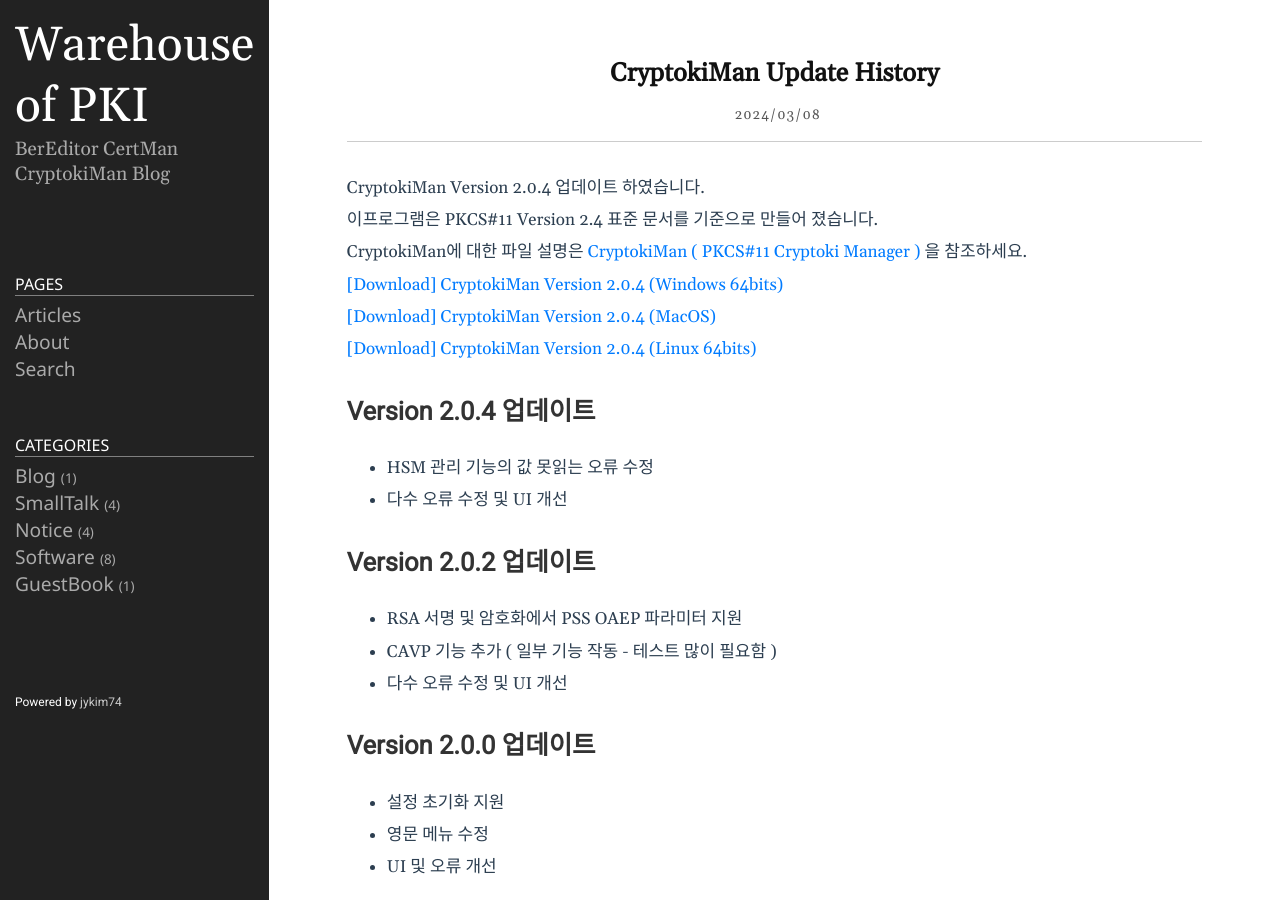
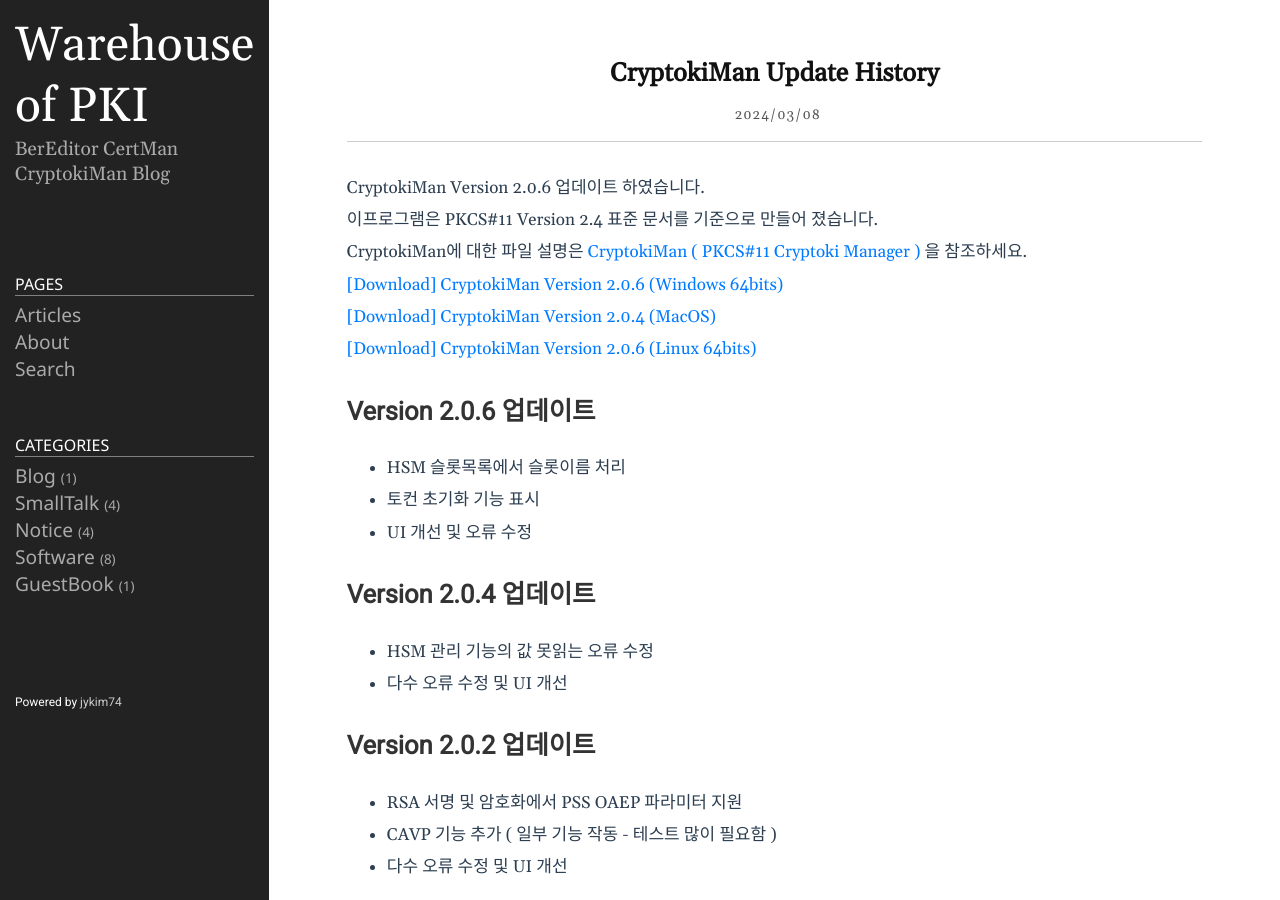
Before and after one commit to jykim74/jykim74.github.io, a Jekyll site: the page built from _posts/2024-03-08-CryptokiUpdate.md, in a window 1280 px wide and 900 px high. Built offline with Jekyll 4.4.1, drawn with Linux system fonts in a browser that asks for light colours; nearby versions of some CDN libraries; comment, search, counter and statistics services are not loaded.

Commit message:
CryptokiMan Version 2.0.6 msi zip 적용

```diff
--- a/_posts/2023-04-13-CryptokiMan.markdown
+++ b/_posts/2023-04-13-CryptokiMan.markdown
@@ -10,11 +10,11 @@
 Actually, the module test was done with the library downloaded from https://www.opendnssec.org/softhsm/.
 This is a program I made personally, so if you have any questions or bugs, use [Google Groups]( https://groups.google.com/g/cryptokiman, "Google Groups" )
 
-[[Download] CryptokiMan Version 2.0.4 (Win64)](https://jykim74.github.io/msi/CryptokiMan-enV204.msi "CryptokiMan")
+[[Download] CryptokiMan Version 2.0.6 (Win64)](https://jykim74.github.io/msi/CryptokiMan-enV206.msi "CryptokiMan")
 
 [[Download] CryptokiMan Version 2.0.4(MacOS)](https://jykim74.github.io/dmg/CryptokiManV204.dmg, "CryptokiMan")
 
-[[Download] CryptokiMan Version 2.0.4 (Linux64)](https://jykim74.github.io/zip/CryptokiManV204.zip, "CryptokiMan")
+[[Download] CryptokiMan Version 2.0.6 (Linux64)](https://jykim74.github.io/zip/CryptokiManV206.zip, "CryptokiMan")
 
 If you would like to receive a license, simply write a request in [Free License Request](https::/jykim7.mycafe24.com/user_reg.php) and you can receive a trial (30-day) license.
 Of course, you can apply for a license multiple times.
--- a/_posts/2024-03-08-CryptokiUpdate.md
+++ b/_posts/2024-03-08-CryptokiUpdate.md
@@ -4,14 +4,19 @@
 tags: [Cryptoki, CryptokiMan, ECDSA, HSM, PKCS#11, PKI, RSA]
 category: Software
 ---
-CryptokiMan Version 2.0.4 업데이트 하였습니다.
+CryptokiMan Version 2.0.6 업데이트 하였습니다.
 이프로그램은 PKCS#11 Version 2.4 표준 문서를 기준으로 만들어 졌습니다.
 CryptokiMan에 대한 파일 설명은 [CryptokiMan ( PKCS#11 Cryptoki Manager )](https://jykim74.tistory.com/38) 을 참조하세요.
 
-[\[Download\] CryptokiMan Version 2.0.4 (Windows 64bits)](https://jykim74.github.io/msi/CryptokiMan-enV204.msi)
+[\[Download\] CryptokiMan Version 2.0.6 (Windows 64bits)](https://jykim74.github.io/msi/CryptokiMan-enV206.msi)
 [\[Download\] CryptokiMan Version 2.0.4 (MacOS)](https://jykim74.github.io/dmg/CryptokiManV204.dmg)
 
-[\[Download\] CryptokiMan Version 2.0.4 (Linux 64bits)](https://jykim74.github.io/zip/CryptokiManV204.zip)
+[\[Download\] CryptokiMan Version 2.0.6 (Linux 64bits)](https://jykim74.github.io/zip/CryptokiManV206.zip)
+
+## Version 2.0.6 업데이트
+- HSM 슬롯목록에서 슬롯이름 처리
+- 토컨 초기화 기능 표시
+- UI 개선 및 오류 수정
 
 ## Version 2.0.4 업데이트
 - HSM 관리 기능의 값 못읽는 오류 수정
--- a/appcast/cryptokiman_appcast_win.xml
+++ b/appcast/cryptokiman_appcast_win.xml
@@ -5,9 +5,9 @@
 		<description>Feed for CryptokiMan updates</description>
 		<language>en</language>
 		<item>
-			<title>Version 2.0.4</title>
+			<title>Version 2.0.6</title>
 			<sparkle:releaseNotesLink>https://jykim74.github.io/software/2024/03/08/CryptokiUpdate.html</sparkle:releaseNotesLink>
-			<enclosure url="https://jykim74.github.io/msi/CryptokiMan-enV204.msi" sparkle:version="2.0.4" length="0" type="application/octet-stream"/>
+			<enclosure url="https://jykim74.github.io/msi/CryptokiMan-enV206.msi" sparkle:version="2.0.6" length="0" type="application/octet-stream"/>
 		</item>
 	</channel>
 </rss>
--- a/appcast/cryptokiman_appcast_win_ko.xml
+++ b/appcast/cryptokiman_appcast_win_ko.xml
@@ -5,9 +5,9 @@
 		<description>Feed for CryptokiMan updates</description>
 		<language>en</language>
 		<item>
-			<title>Version 2.0.4</title>
+			<title>Version 2.0.6</title>
 			<sparkle:releaseNotesLink>https://jykim74.github.io/software/2024/03/08/CryptokiUpdate.html</sparkle:releaseNotesLink>
-			<enclosure url="https://jykim74.github.io/msi/CryptokiMan-enV204.msi" sparkle:version="2.0.4" length="0" type="application/octet-stream"/>
+			<enclosure url="https://jykim74.github.io/msi/CryptokiMan-enV206.msi" sparkle:version="2.0.6" length="0" type="application/octet-stream"/>
 		</item>
 	</channel>
 </rss>
```
Also changed, not shown: 1 other file.
